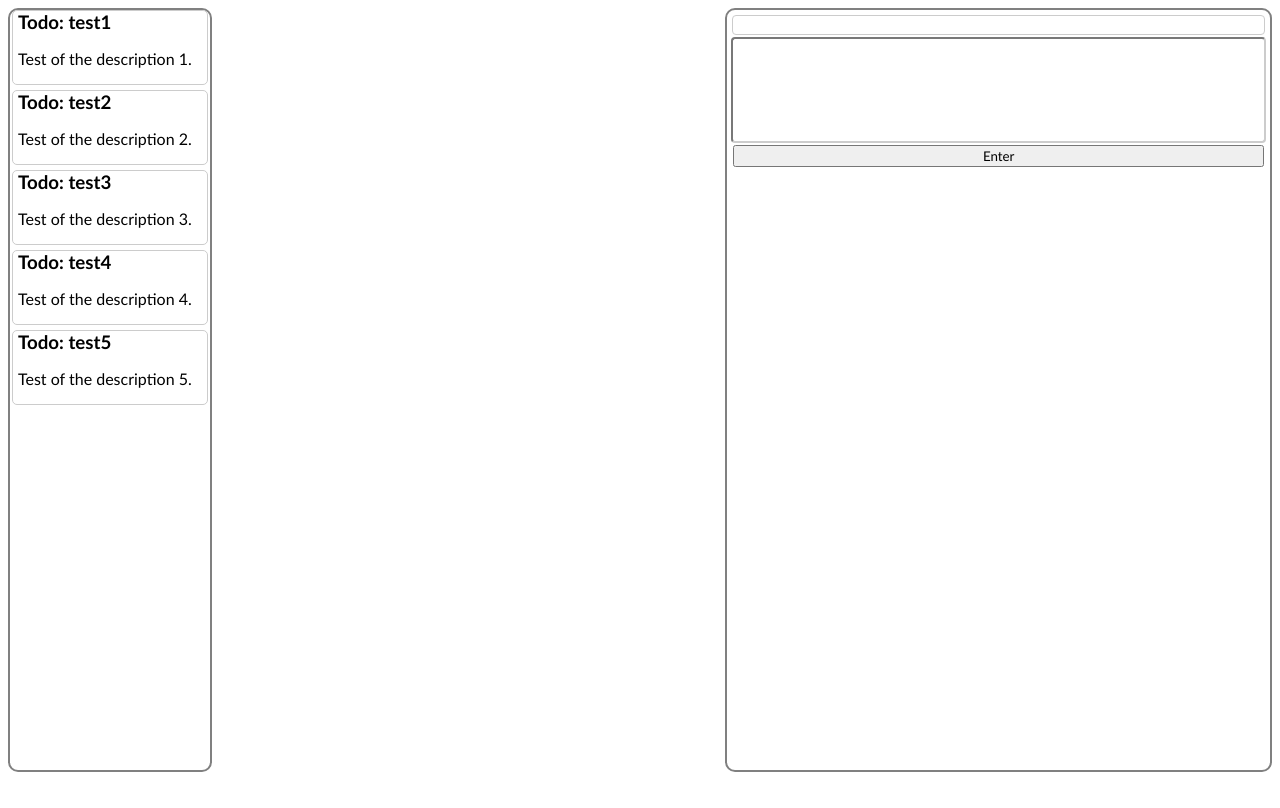
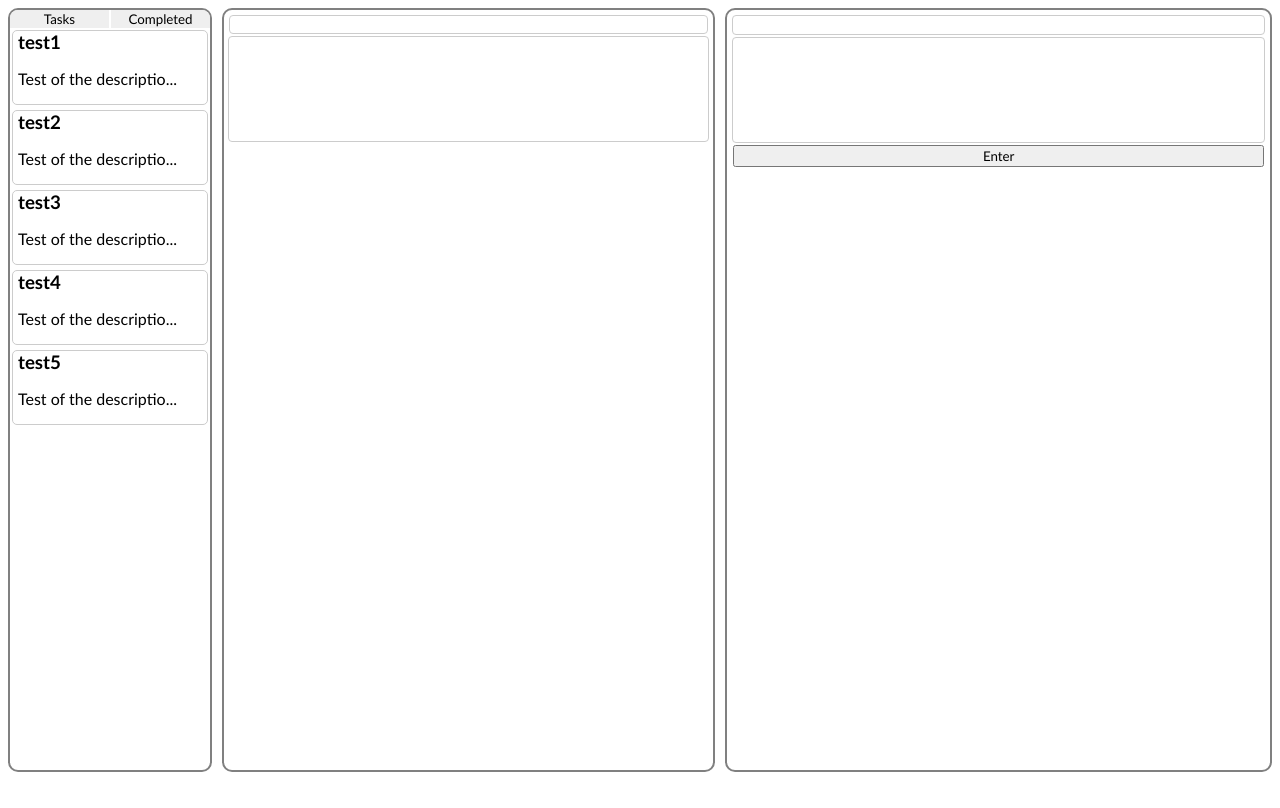
Before and after one commit to cjkim00/todo-react-app, a React (Create React App) app: page / in a window 1280 px wide. Built offline with nearby package versions, Linux system fonts and the light colour scheme.

Commit message:
completed app functionality

```diff
--- a/src/App.js
+++ b/src/App.js
@@ -5,25 +5,44 @@ import testData from './testData'
 import NewTodo from './Components/NewTodo'
 
 function App() {
+  const completedArr = testData.completedData.completed.map(data => data)
   const dataArr = testData.data.todoList.map(data => data)
-  const [data, setData] = React.useState(dataArr)
-  console.log(dataArr)
+
+  const[completedState, setCompletedState] = React.useState(completedArr)
+  const[dataState, setDataState] = React.useState(dataArr)
+
+  const[deleteState, setDeleteState] = React.useState(1)
+
+  const [data, setData] = React.useState(dataState)
+
+  /**
+   * To combine the 2 arrays set the data state to contain the two arrays
+   * const[temp, setTemp] = React.useState({completedArr, dataArr})
+   *
+   */
 
   return (
     <div className="app--div">
       <div className="app--todo--container">
         <TodoList
+          toDoData={dataState}
+          completedData={completedState}
           data={data}
           setData={setData}
+          setDataState={setDataState}
+          completedState={completedState}
+          setCompletedState={setCompletedState}
+          deleteState={deleteState}
+          setDeleteState={setDeleteState}
         />
 
         <NewTodo
-          data={data}
+          data={dataState}
           setData={setData}
+          setDataState={setDataState}
         />
 
       </div>
-
     </div>
   );
 }
--- /dev/null
+++ b/src/Components/DisplayTodo.js
@@ -0,0 +1,63 @@
+import React from "react"
+
+export default function DisplayTodo(props) {
+
+    function deleteElement() {
+        props.setData(data => {
+            data.splice(props.toBeDeleted, 1)
+            props.deleteState ? props.setDataState(data) : props.setCompletedState(data)
+            return [...data]
+        })
+        props.setShowButtons(false)
+    }
+
+    function completeTask() {
+        //need to delete the selected task from the to do list
+        //add the deleted task into the completed array (add to front)
+        props.setData(data => {
+            const temp = {name: data[props.toBeDeleted].name,
+                          description: data[props.toBeDeleted].description}
+
+            data.splice(props.toBeDeleted, 1)
+
+            props.setCompletedState(data => {
+                console.log(data)
+                return [temp, ...data]
+            })
+
+            return [...data]
+        })
+
+        props.setShowButtons(false)
+
+    }
+
+
+    return (
+        <div className="displayTodo--div">
+            {props.showButtons ?
+                <p className="displayTodo--display--name">{props.eleName}</p> :
+                <p className="displayTodo--display--name"></p>
+            }
+            {props.showButtons ?
+                <textarea type="text"
+                 className="displayTodo--display--discription"
+                 value={props.descriptionName}
+                 readOnly
+                /> :
+                <textarea type="text"
+                 className="displayTodo--display--discription"
+                 value={""}
+                 readOnly
+                />
+            }
+            <div className="displayTodo--button--div">
+                {props.showButtons &&
+                    <button onClick={deleteElement} className="displayTodo--delete--button">Delete</button>}
+
+                {(props.showButtons && props.deleteState === 1) &&
+                    <button onClick={completeTask} className="displayTodo--completed--button">Complete</button>}
+            </div>
+        </div>
+    )
+}
--- a/src/Components/ListElement.js
+++ b/src/Components/ListElement.js
@@ -1,18 +1,29 @@
 import React from 'react'
+
+const NAME_MAX_LENGTH = 15
+const DESCRIPTION_MAX_LENGTH=25
 
 export default function ListElement(props) {
     function elementClicked() {
-        console.log(props.elementName + " " + props.description)
+        //console.log(props.elementName + " " + props.description)
         props.elementSetState(props.elementName)
         props.descriptionSetState(props.description)
+        props.toBeDeleted(props.index)
+        //console.log(props.index)
+        props.setShowButtons(true)
+
     }
     const [elementName, setElementName] = React.useState("")
     return (
-        <div className="listElements--main">
-            <div className="listElement--div" onClick={elementClicked}>
-                <h3 className="listElement--name">Todo: {props.elementName}</h3>
-                <p className="listElement--description">{props.description}</p>
-            </div>
+        <div className="listElement--div" onClick={elementClicked}>
+            {props.elementName.length > 15 ?
+             <h3 className="listElement--name">{`${props.elementName.substring(0, NAME_MAX_LENGTH - 3)}...`}</h3> :
+             <h3 className="listElement--name">{props.elementName.substring(0, NAME_MAX_LENGTH)}</h3>
+            }
+            {props.description.length > 25 ?
+             <p className="listElement--description">{`${props.description.substring(0, DESCRIPTION_MAX_LENGTH - 3)}...`}</p> :
+             <p className="listElement--description">{props.description.substring(0, DESCRIPTION_MAX_LENGTH)}</p>
+            }
         </div>
     )
 }
--- a/src/Components/NewTodo.js
+++ b/src/Components/NewTodo.js
@@ -10,19 +10,26 @@ export default function NewTodo(props) {
 
     function buttonPressed() {
         const tempData = {name : inputData.nameText, description : inputData.description}
-         //props.data.push({name : "test element",  description: "This is a test element"})
+        if(tempData.name.length === 0 || tempData.description.length === 0) {
+            console.log("length 0")
+        } else {
+            props.setData(data => {
+                const temp = [...data, tempData]
+                props.setDataState(temp)
+                return temp
+                }
+            )
 
-         props.setData(data => {
-            return [...data, tempData]
-            }
+            setInputData({nameText: "", description: ""})
 
-         )
+        }
+
+
 
     }
 
     function handleChange(event) {
         event.preventDefault(inputData)
-        //console.log(inputData)
         const {name, value, type} = event.target
         setInputData(prevData => {
             return {
@@ -41,9 +48,10 @@ export default function NewTodo(props) {
                 name="nameText"
                 onChange={handleChange}
                 value={inputData.nameText}
+                maxLength={100}
             />
 
-            <input
+            <textarea
                 type="text"
                 className="newTodo--input--description"
                 name="description"
@@ -56,6 +64,7 @@ export default function NewTodo(props) {
     )
 }
 
+
 /*
 export defualt function NewTodo(props) {
     return (
--- a/src/Components/TodoList.js
+++ b/src/Components/TodoList.js
@@ -1,32 +1,76 @@
 import React from "react"
 import testData from "../testData"
 import ListElement from "./ListElement"
+import DisplayTodo from "./DisplayTodo"
 
 export default function TodoList(props) {
     const [eleName, setElementName] = React.useState("")
     const [descriptionName, setDescriptionName] = React.useState("")
+    const [toBeDeleted, setToBeDeleted] = React.useState(-1)
+    const [showButtons, setShowButtons] = React.useState(false)
+
 
     const dataArr = props.data.map(data => {
-
         return <ListElement
+                    key={data.id}
                     elementName={data.name}
                     description={data.description}
                     elementSetState={setElementName}
                     descriptionSetState={setDescriptionName}
+                    toBeDeleted={setToBeDeleted}
+                    index={props.data.indexOf(data)}
+                    showButtons={showButtons}
+                    setShowButtons={setShowButtons}
+                    deleteState={props.deleteState}
                     />
     })
 
+    function onToDoButtonPressed() {
+        props.setData(props.toDoData)
+        props.setDeleteState(1)
+        if(props.deleteState !== 1) {
+            setShowButtons(false)
+        }
+    }
+
+    function onCompletedButtonPressed() {
+        props.setData(props.completedData)
+        props.setDeleteState(0)
+        if(props.deleteState !== 0) {
+            setShowButtons(false)
+        }
+    }
+
     return (
+
         <div className="todoList--box">
             <div className="todoList--div">
+                <div className="todoList--button--div">
+                    <button className="todoList--toDoButton" onClick={onToDoButtonPressed}>Tasks</button>
+                    <button className="todoList--completedButton" onClick={onCompletedButtonPressed}>Completed</button>
+                </div>
+                {props.deleteState ? props.data.length === 0 && <h3 className="todoList--add--task">Add a task</h3> :
+                                     props.data.length === 0 && <h3 className="todoList--add--task">No completed tasks</h3>}
                 {dataArr}
             </div>
 
-            <div className="todoList--second">
-                <h3>{eleName}</h3>
-                <h3>{descriptionName}</h3>
-            </div>
+
+
+            <DisplayTodo
+                setData={props.setData}
+                toBeDeleted={toBeDeleted}
+                eleName={eleName}
+                descriptionName={descriptionName}
+                deleteState={props.deleteState}
+                setDataState={props.setDataState}
+                completedState={props.completedState}
+                setCompletedState={props.setCompletedState}
+                showButtons={showButtons}
+                setShowButtons={setShowButtons}
+            />
         </div>
+
+
 
     )
 }
--- a/src/testData.js
+++ b/src/testData.js
@@ -2,30 +2,56 @@ export default {
     "data" : {
         "todoList" : [
             {
-
+                id : 1,
                 "name": "test1",
                 "description" : "Test of the description 1."
             },
 
             {
+                id : 2,
                 "name": "test2",
                 "description" : "Test of the description 2."
             },
 
             {
+                id : 3,
                 "name": "test3",
                 "description" : "Test of the description 3."
             },
 
             {
+                id : 4,
                 "name": "test4",
                 "description" : "Test of the description 4."
             },
 
             {
+                id : 6,
                 "name": "test5",
                 "description" : "Test of the description 5."
             }
         ]
+    },
+
+    "completedData" : {
+        "completed" : [
+            {
+                id : 1,
+                "name" : "completed 1",
+                "description" : "completed 1 description"
+            },
+
+            {
+                id : 2,
+                "name" : "completed 2",
+                "description" : "completed 2 description"
+            },
+
+            {
+                id : 3,
+                "name" : "completed 3",
+                "description" : "completed 3 description"
+            },
+        ]
     }
 }
```
